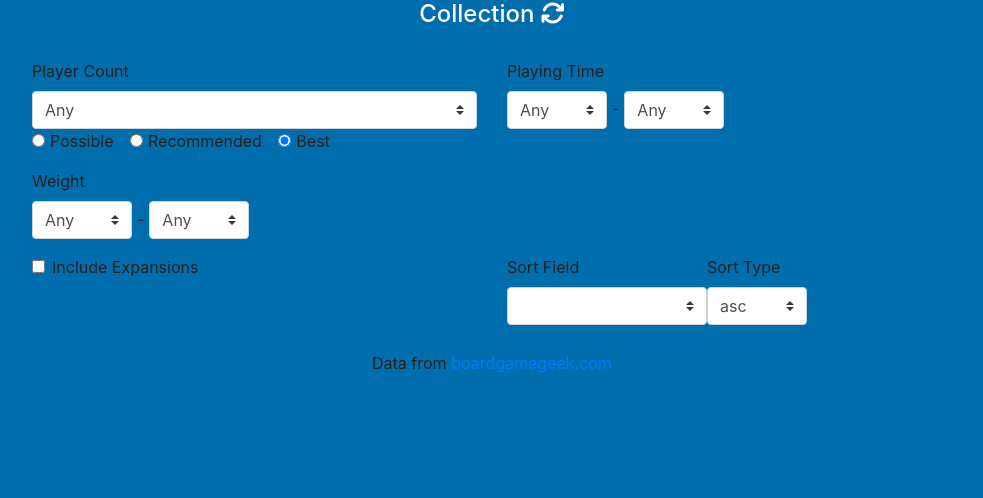
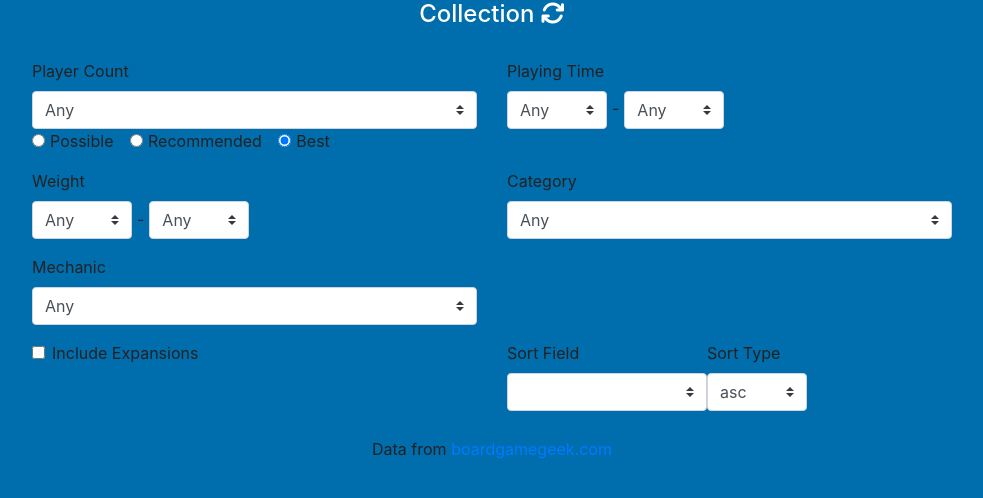
Before and after one commit to victorsowa/boardgame_squire, a Flask app: template boardgames/templates/user_collection.html in a window 1280 px wide. Shown: the part 56-554 px from the top of the page, without its empty margins (148-1131 px from the left). Run offline with Flask 2, Linux system fonts and the light colour scheme; the template is opened without the code that fills it, so the values that code supplies are empty; some libraries are stand-ins or nearby versions.

Commit message:
Add category/mechanics filters and bgg rating

```diff
--- a/boardgames/app.py
+++ b/boardgames/app.py
@@ -55,12 +55,21 @@ def collection_get(username):
     sorted_games = fgs.sort_filtered_games(games, "Title", "asc")
     collection_stats = fgs.get_collection_stats(games)
     sorting_options = fgs.SORTING_FIELDS.keys()
+    possible_mechanics = fgs.get_unique_from_sperated_pipe_seperatedcolumns(
+        games, "mechanics"
+    )
+    possible_categories = fgs.get_unique_from_sperated_pipe_seperatedcolumns(
+        games, "categories"
+    )
+
     return flask.render_template(
         "user_collection.html",
         images=sorted_games,
         collection_stats=collection_stats,
         username=username,
         sorting_options=sorting_options,
+        possible_categories=possible_categories,
+        possible_mechanics=possible_mechanics,
     )
 
 
@@ -94,6 +103,8 @@ def create_collection_filter(form):
         max_playing_time=form["max_playing_time"],
         min_weight=form["min_weight"],
         max_weight=form["max_weight"],
+        category=form["category"],
+        mechanic=form["mechanic"],
         include_expansions=form.get("include_expansions", False),
         sort_field=form["sort_field"],
         sort_type=form["sort_type"],
--- a/boardgames/services/filtered_games_service.py
+++ b/boardgames/services/filtered_games_service.py
@@ -16,6 +16,8 @@ GameCollectionFilters = namedtuple(
         "max_playing_time",
         "min_weight",
         "max_weight",
+        "mechanic",
+        "category",
         "include_expansions",
         "sort_field",
         "sort_type",
@@ -50,6 +52,8 @@ DEFAULT_COLLECTION_FILTERS = GameCollectionFilters(
     max_playing_time="Any",
     min_weight="Any",
     max_weight="Any",
+    mechanic="Any",
+    category="Any",
     include_expansions=False,
     sort_field="Title",
     sort_type="asc",
@@ -132,7 +136,26 @@ def apply_filters_to_get_games(query, filters):
         DEFAULT_COLLECTION_FILTERS.max_weight,
         "less or equal",
     )
+
+    query = apply_filter_for_list_field(
+        query, Game.mechanics, DEFAULT_COLLECTION_FILTERS.mechanic, filters.mechanic
+    )
+    query = apply_filter_for_list_field(
+        query, Game.categories, DEFAULT_COLLECTION_FILTERS.category, filters.category
+    )
+
     return query
+
+
+def apply_filter_for_list_field(query, field, default_filter_value, value):
+    if value == default_filter_value:
+        return query
+    return query.filter(
+        (field.like(f"%|{value}|%"))
+        | (field.like(f"%|{value}"))
+        | (field.like(f"{value}|%"))
+        | (field == f"{value}")
+    )
 
 
 def apply_player_count_filter(query, filters):
@@ -143,46 +166,19 @@ def apply_player_count_filter(query, filters):
             Game.max_players >= filters.player_count
         )
     if filters.player_count_filter_type == "Recommended":
-        return query.filter(
-            (
-                Game.user_suggested_recommended_number_of_players.like(
-                    f"%|{filters.player_count}|%"
-                )
-            )
-            | (
-                Game.user_suggested_recommended_number_of_players.like(
-                    f"%|{filters.player_count}"
-                )
-            )
-            | (
-                Game.user_suggested_recommended_number_of_players.like(
-                    f"{filters.player_count}|%"
-                )
-            )
-            | (
-                Game.user_suggested_recommended_number_of_players
-                == f"{filters.player_count}"
-            )
+        return apply_filter_for_list_field(
+            query,
+            Game.user_suggested_recommended_number_of_players,
+            DEFAULT_COLLECTION_FILTERS.player_count,
+            filters.player_count,
         )
 
     if filters.player_count_filter_type == "Best":
-        return query.filter(
-            (
-                Game.user_suggested_best_number_of_players.like(
-                    f"%|{filters.player_count}|%"
-                )
-            )
-            | (
-                Game.user_suggested_best_number_of_players.like(
-                    f"%|{filters.player_count}"
-                )
-            )
-            | (
-                Game.user_suggested_best_number_of_players.like(
-                    f"{filters.player_count}|%"
-                )
-            )
-            | (Game.user_suggested_best_number_of_players == f"{filters.player_count}")
+        return apply_filter_for_list_field(
+            query,
+            Game.user_suggested_best_number_of_players,
+            DEFAULT_COLLECTION_FILTERS.player_count,
+            filters.player_count,
         )
 
 
@@ -228,3 +224,16 @@ def sort_filtered_games(filtered_games, field_to_sort_by, sort_type):
     games.columns = filtered_games[0].keys()
     sort_column_name = SORTING_FIELDS[field_to_sort_by]
     return games.sort_values(by=sort_column_name, ascending=asc).itertuples(index=False)
+
+
+def get_unique_from_sperated_pipe_seperatedcolumns(filtered_games, field):
+    lists_out_of_pipe_seperated = [game[field].split("|") for game in filtered_games]
+
+    unique_possible = set()
+
+    for _list in lists_out_of_pipe_seperated:
+        unique_possible.update(_list)
+    unique_possible = list(unique_possible)
+    unique_possible = [x for x in unique_possible if x.strip() != ""]
+    unique_possible.sort()
+    return unique_possible
--- a/boardgames/templates/user_collection.html
+++ b/boardgames/templates/user_collection.html
@@ -103,6 +103,41 @@
                         </select>
                     </div>
                 </div>
+                <div class="form-group col-sm-5">
+                    <div class="categories-multiselect">
+                        <label for="category">Category</label>
+                        <select hx-post="/user_collection/{{username}}"
+                                hx-target=".games_list"
+                                hx-trigger="change"
+                                class="custom-select"
+                                name="category">
+                            <option selected>Any</option>
+                            {% for category in possible_categories%}
+                                <option value="{{category}}">{{category}}</option>
+                            {% endfor %}
+                        </select>
+                    </div>
+                </div>
+                <div class="col-sm-1"></div>
+            </div>
+            <div class="row">
+                <div class="col-sm-1"></div>
+                <div class="form-group col-sm-5">
+                    <div class="mechanic-multiselect">
+                        <label for="mechanic">Mechanic</label>
+                        <select hx-post="/user_collection/{{username}}"
+                                hx-target=".games_list"
+                                hx-trigger="change"
+                                class="custom-select"
+                                name="mechanic">
+                            <option selected>Any</option>
+                            {% for mechanic in possible_mechanics%}
+                                <option value="{{mechanic}}">{{mechanic}}</option>
+                            {% endfor %}
+                        </select>
+                    </div>
+                </div>
+                <div class="form-group col-sm-5"></div>
                 <div class="col-sm-1"></div>
             </div>
             <div class="row">
```
Also changed, not shown: boardgames/templates/shared/partials/games_list.html (+4 -4 lines).
